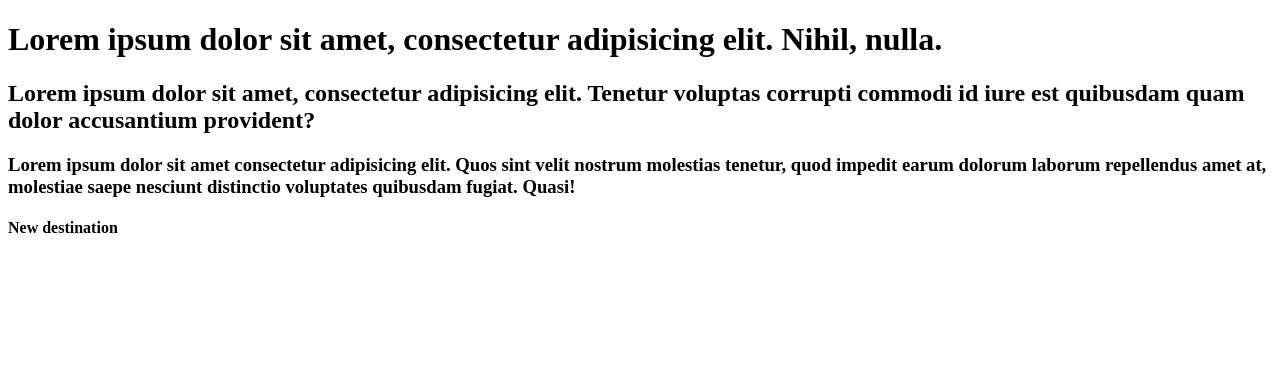
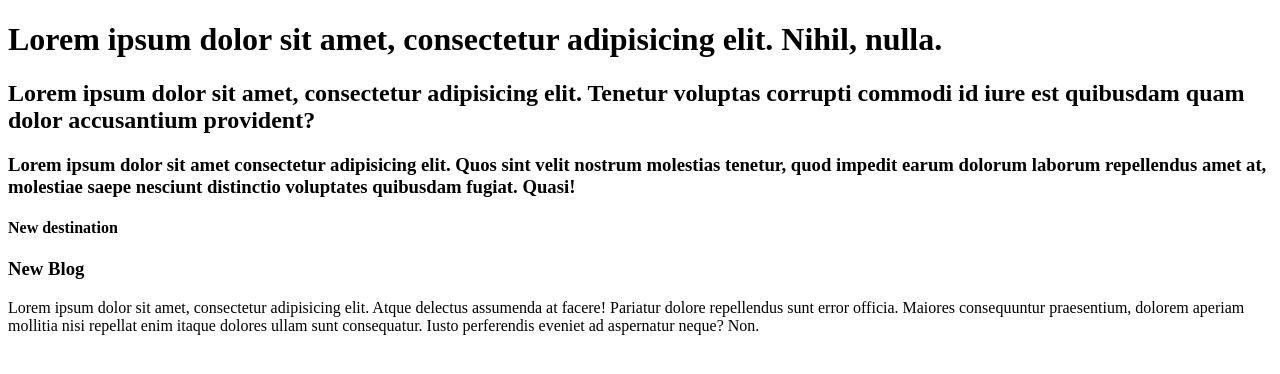
Before and after one commit to aminul-islam2020/my-third-ripo, a plain HTML site: page index.html in a window 1280 px wide. Drawn offline with Linux system fonts and the light colour scheme.

Commit message:
blog-added

```diff
--- a/index.html
+++ b/index.html
@@ -11,5 +11,10 @@
     <h2>Lorem ipsum dolor sit amet, consectetur adipisicing elit. Tenetur voluptas corrupti commodi id iure est quibusdam quam dolor accusantium provident?</h2>
     <h3>Lorem ipsum dolor sit amet consectetur adipisicing elit. Quos sint velit nostrum molestias tenetur, quod impedit earum dolorum laborum repellendus amet at, molestiae saepe nesciunt distinctio voluptates quibusdam fugiat. Quasi!</h3>
     <h4><strong>New destination</strong></h4>
+
+    <div>
+        <h3>New Blog</h3>
+        <p>Lorem ipsum dolor sit amet, consectetur adipisicing elit. Atque delectus assumenda at facere! Pariatur dolore repellendus sunt error officia. Maiores consequuntur praesentium, dolorem aperiam mollitia nisi repellat enim itaque dolores ullam sunt consequatur. Iusto perferendis eveniet ad aspernatur neque? Non.</p>
+    </div>
 </body>
 </html>
```
